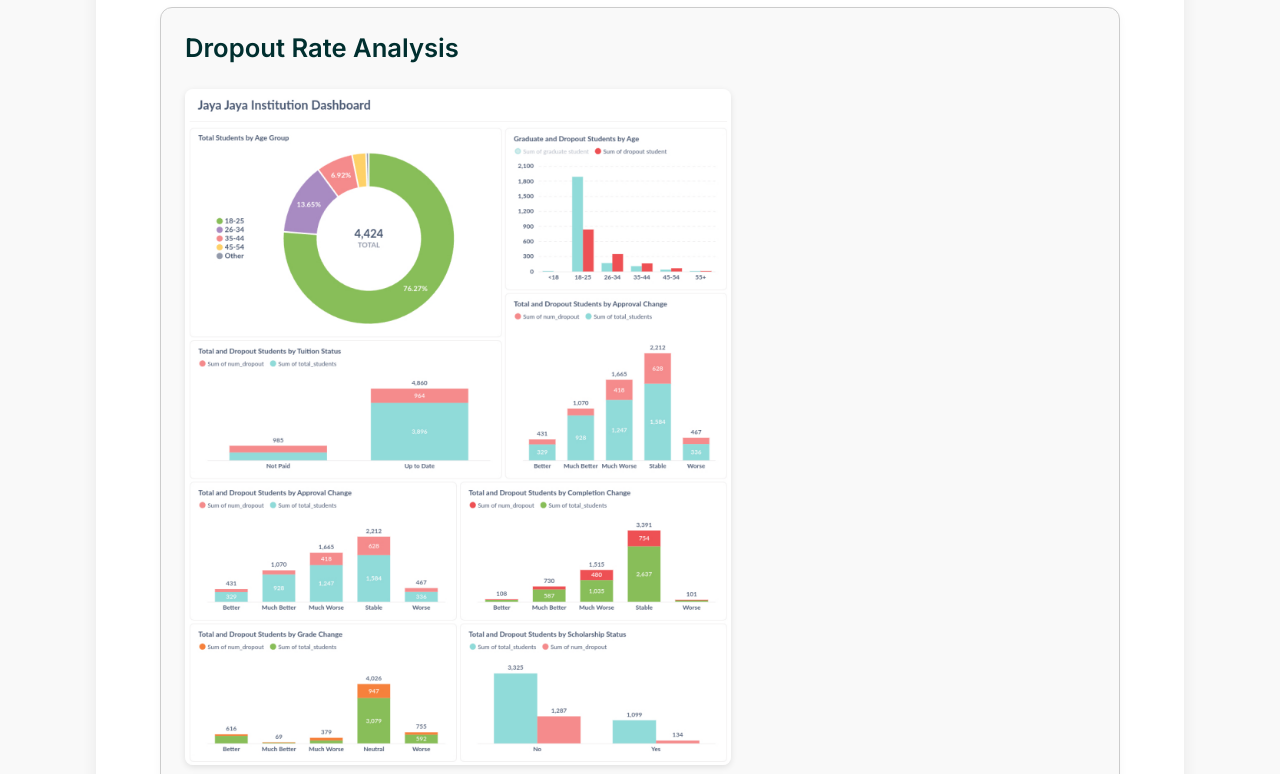
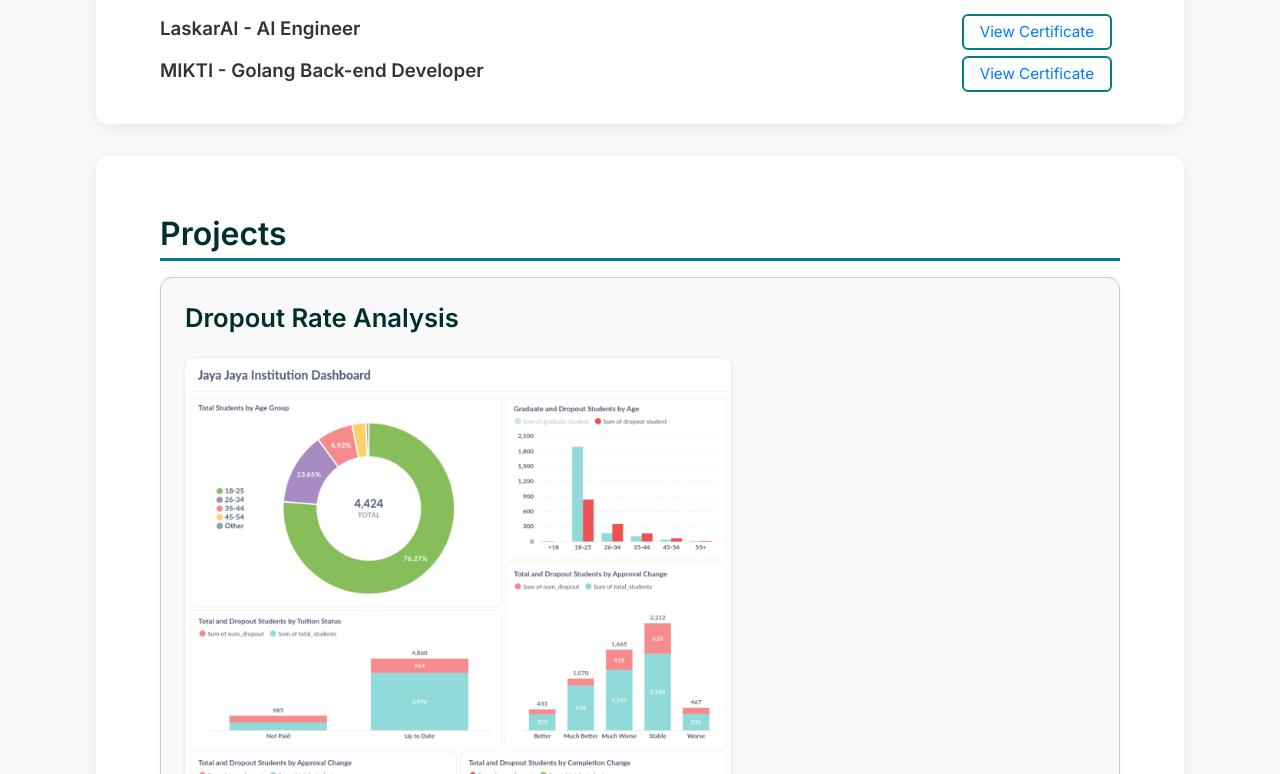
Before and after one commit to ajusdwimantara/ajusdwimantara.github.io, a plain HTML site: page index.html in a window 1280 px wide. Shown: the part 559-1333 px from the top of the page. Drawn offline with Linux system fonts and the light colour scheme.

Commit message:
update portofolio

```diff
--- a/index.html
+++ b/index.html
@@ -174,6 +174,48 @@
   </section>
 
   <section>
+    <h2>Certification</h2>
+
+    <div class="certification">
+      <div class="certification-header">
+        <h3>LaskarAI - AI Engineer</h3>
+        <a href="https://example.com/certificate.pdf" target="_blank" rel="noopener noreferrer" class="view-link">View Certificate</a>
+      </div>
+    </div>
+
+    <div class="certification">
+      <div class="certification-header">
+        <h3>MIKTI - Golang Back-end Developer</h3>
+        <a href="https://drive.google.com/file/d/1poRk5Jebd4b_H4Lsui0IET4cUrUp8pM1/view?usp=drive_link" target="_blank" rel="noopener noreferrer" class="view-link">View Certificate</a>
+      </div>
+    </div>
+  </section>
+
+  <style>
+    .certification-header {
+      display: flex;
+      justify-content: space-between;
+      align-items: center;
+    }
+
+    .certification-header h3 {
+      margin: 0;
+    }
+
+    .view-link {
+      text-decoration: none;
+      color: #007bff;
+      font-weight: 500;
+      font-size: 0.95rem;
+    }
+
+    .view-link:hover {
+      text-decoration: underline;
+    }
+  </style>
+
+
+  <section>
     <h2>Projects</h2>
 
     <div class="project">
```
